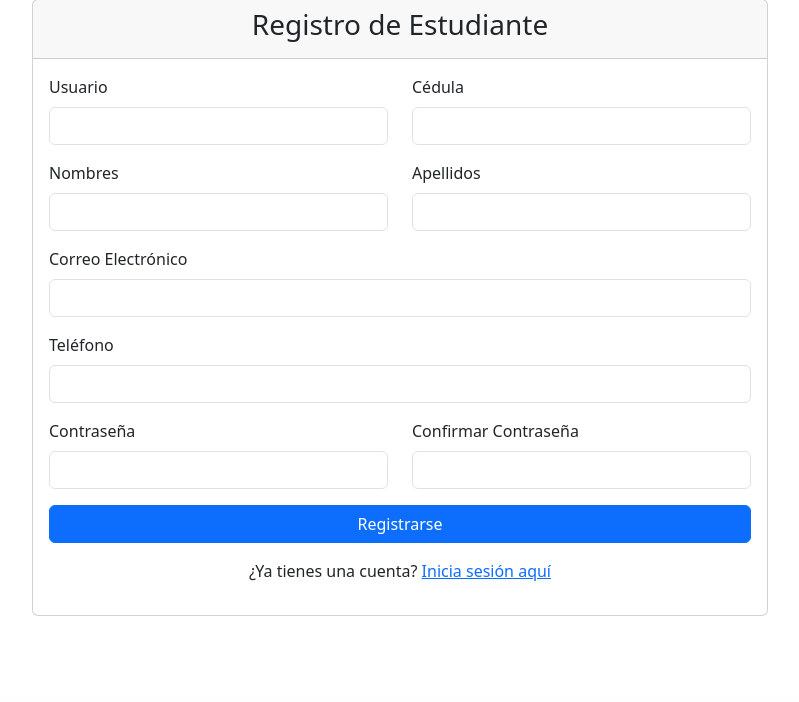
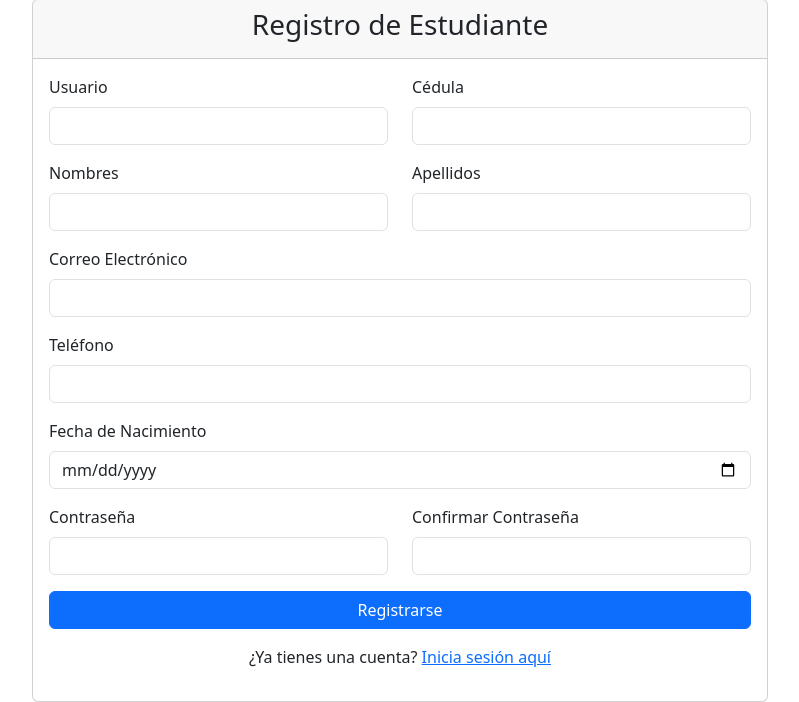
Before and after one commit to MateoJaramillo26/OrientacionVocacionalCore, a Django app: page /register/ in a window 1280 px wide. Shown: the part 105-807 px from the top of the page, without its empty margins (240-1039 px from the left). Before the commit the page ends 721 px from the top, so only its background shows below. Run offline with Django 5.2, Linux system fonts and the light colour scheme.

Commit message:
Agrega validacion de edad para crear un usuario y se crea el valor de ranking de universidad para implementar el analisis de notas de estudiantes y recomendaciones

```diff
--- a/Academico/models.py
+++ b/Academico/models.py
@@ -13,7 +13,7 @@ class Universidad(models.Model):
     pais = models.ForeignKey('Pais', on_delete=models.CASCADE)
     telefono = models.CharField(max_length=15, verbose_name="Teléfono")
     sitio_web = models.URLField(verbose_name="Sitio Web")
-    ranking = models.IntegerField(verbose_name="Ranking")
+    ranking = models.IntegerField(verbose_name="Ranking", default=0)
 
     def __str__(self):
         return self.nombre
--- a/Core/forms.py
+++ b/Core/forms.py
@@ -5,7 +5,8 @@ from Usuarios.models import User
 class CustomUserCreationForm(UserCreationForm):
     class Meta:
         model = User
-        fields = ['username', 'cedula', 'first_name', 'last_name', 'email', 'telefono', 'password1', 'password2', 'role']
+        fields = ['username', 'cedula', 'first_name', 'last_name', 'email', 'telefono', 'fecha_nacimiento', 'password1', 'password2', 'role']
         widgets = {
             'role': forms.HiddenInput(),
+            'fecha_nacimiento': forms.DateInput(attrs = {'type': 'date'}),
         }
--- a/Core/templates/registration/register.html
+++ b/Core/templates/registration/register.html
@@ -58,6 +58,13 @@
                                     <div class="text-danger">{{ form.telefono.errors }}</div>
                                 {% endif %}
                             </div>
+                            <div class="mb-3">
+                                <label for="fecha_nacimiento" class="form-label">Fecha de Nacimiento</label>
+                                <input type="date" class="form-control" id="fecha_nacimiento" name="fecha_nacimiento" value="{{ form.fecha_nacimiento.value|default_if_none:'' }}" required>
+                                {% if form.fecha_nacimiento.errors %}
+                                    <div class="text-danger">{{ form.fecha_nacimiento.errors }}</div>
+                                {% endif %}
+                            </div>
                             <div class="row">
                                 <div class="col-md-6 mb-3">
                                     <label for="password1" class="form-label">Contraseña</label>
--- a/Usuarios/models.py
+++ b/Usuarios/models.py
@@ -1,6 +1,7 @@
 from django.contrib.auth.models import AbstractUser
 from django.db import models
 from django.core.exceptions import ValidationError
+from datetime import date
 
 class User(AbstractUser):
     ROLES = (
@@ -53,10 +54,15 @@ class User(AbstractUser):
             if not self.telefono.isdigit():
                 raise ValidationError({'telefono': 'El teléfono debe contener solo números.'})
             # Asegurar que el teléfono tenga exactamente 10 dígitos
-            # Esta validación es redundante si max_length=10 y el campo es obligatorio,
-            # pero es buena práctica tenerla para claridad y si el campo fuera opcional.
             if len(self.telefono) != 10:
                 raise ValidationError({'telefono': 'El teléfono debe tener exactamente 10 dígitos.'})
+
+        # Validar mayoría de edad
+        if self.fecha_nacimiento:
+            hoy = date.today()
+            edad = hoy.year - self.fecha_nacimiento.year - ((hoy.month, hoy.day) < (self.fecha_nacimiento.month, self.fecha_nacimiento.day))
+            if edad < 18:
+                raise ValidationError({'fecha_nacimiento': 'El usuario debe ser mayor de edad (18 años o más).'})
 
     def validar_cedula_ecuatoriana(self, cedula):
         # Verificar longitud
```
Also changed, not shown: Academico/migrations/0002_universidad_ranking.py (added), db.sqlite3.
